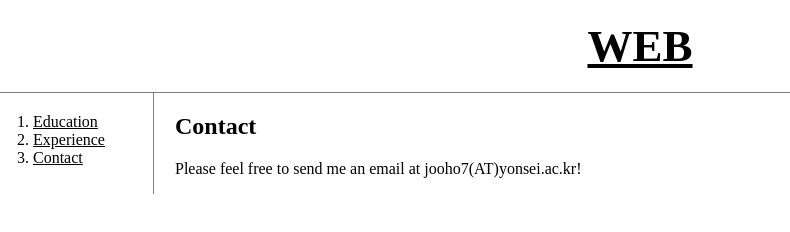
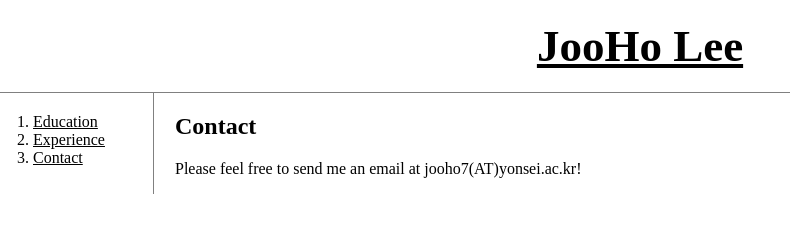
Before and after one commit to LegendaryDash/YEHS_webstudy, a plain HTML site: page contact.html in a window 1280 px wide. Shown: the whole page, without its empty margins (0-790 px from the left). Drawn offline with Linux system fonts and the light colour scheme.

Commit message:
Update contact.html

```diff
--- a/contact.html
+++ b/contact.html
@@ -6,7 +6,7 @@
   <link rel="stylesheet" href="style.css">
 </head>
 <body>
-  <h1><a href="edu.html">WEB</a></h1>
+  <h1><a href="edu.html">JooHo Lee</a></h1>
   <div id="grid">
     <ol>
       <li><a href="edu.html">Education</a></li>
```
